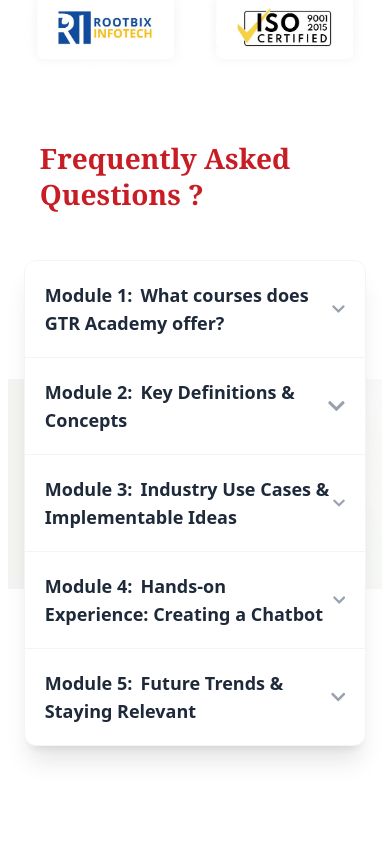
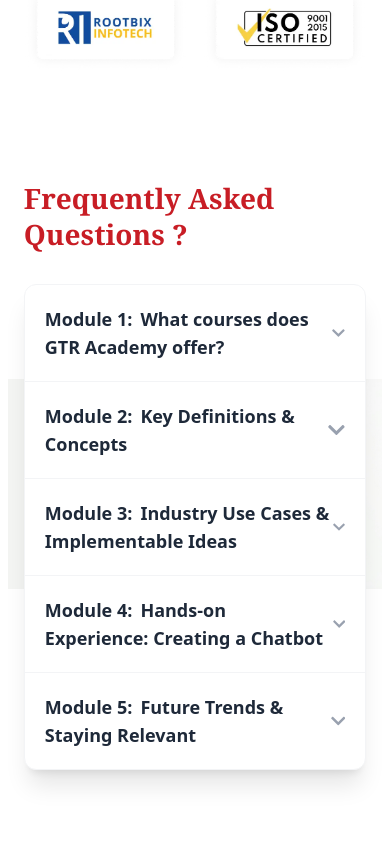
Before and after one commit to gtracademy/gtr_website_react, a React (Vite) app: page / in a window 390 px wide. Shown: the part 6860-7704 px from the top of the page. Built offline with nearby package versions, Linux system fonts and the light colour scheme; no server answers.

Commit message:
image updated

```diff
--- a/src/Components/Home/CourseFilter.jsx
+++ b/src/Components/Home/CourseFilter.jsx
@@ -8,11 +8,16 @@ import { useSearch } from "../ContextApi/SearchContext";
 import { RxCross2 } from "react-icons/rx";
 import { CiSearch } from "react-icons/ci";
 import { Link } from "react-router-dom";
+import BrochureForm from "../Models/BrochureForm";
 
 const CourseFilter = () => {
   const { courses, query, setQuery, setFilteredCourses, filteredCourses } =
     useSearch();
+
+  const [isModalOpens, setModalOpens] = useState(false);
+
   const [selectedCategory, setSelectedCategory] = useState("SAP Technical");
+  const [selectedCourse, setSelectedCourse] = useState(null);
 
   // ✅ Extract unique categories dynamically from API data (without "All")
   const categories = useMemo(() => {
@@ -34,6 +39,7 @@ const CourseFilter = () => {
   };
 
   return (
+    <>
       <div className="px-4 min-h-screen font-sans py-6 sm:py-8">
         {/* Header */}
         <div className="flex flex-col md:flex-row md:items-center md:justify-between gap-4 mb-8">
@@ -95,7 +101,9 @@ const CourseFilter = () => {
                         </span>
                       </div>
                       <div className="flex flex-col">
-                      <span className="font-medium">{course.courseTitle}</span>
+                        <span className="font-medium">
+                          {course.courseTitle}
+                        </span>
                         <span className="text-xs text-gray-500">
                           {course.courseCategory || "General"}
                         </span>
@@ -127,7 +135,7 @@ const CourseFilter = () => {
 
         {/* Course Cards Grid */}
         <div className="grid grid-cols-1 sm:grid-cols-2 lg:grid-cols-3 xl:grid-cols-4 gap-6">
-        {filteredCoursess.map((course, index) => (
+          {filteredCoursess?.map((course, index) => (
             <div
               key={index}
               className="relative w-full h-auto overflow-hidden rounded-xl shadow-lg group cursor-pointer transition-transform duration-300 hover:scale-[1.015]"
@@ -187,17 +195,18 @@ const CourseFilter = () => {
                 <div className="p-3 sm:p-4">
                   <div className="text-sm sm:text-sm font-semibold font-sans text-[#004c7d]">
                     <span>Course Fee: </span>₹
-                  {course.courseDiscount?.online || "N/A"}
+                    {course?.courseDiscount?.online || "N/A"}
                   </div>
                 </div>
 
                 {/* Buttons */}
                 <div className="flex gap-2 p-3 sm:p-4">
                   <a
-                  href={course.courseBrochure || "#"}
-                  target="_blank"
-                  rel="noopener noreferrer"
                     className="bg-[#364d9d] text-white px-2 sm:px-3 py-1.5 sm:py-2 rounded w-full text-sm font-semibold font-sans transform hover:scale-105 transition-transform duration-300 flex items-center justify-center gap-2"
+                    onClick={() => {
+                      setSelectedCourse(course?.courseBrochure || "#");
+                      setModalOpens(true);
+                    }}
                   >
                     Brochure <BsDownload />
                   </a>
@@ -213,6 +222,12 @@ const CourseFilter = () => {
           ))}
         </div>
       </div>
+      <BrochureForm
+        isOpen={isModalOpens}
+        onClose={() => setModalOpens(false)}
+        brochureUrl={selectedCourse}
+      />
+    </>
   );
 };
 
--- a/src/Components/Home/FAQSection.jsx
+++ b/src/Components/Home/FAQSection.jsx
@@ -42,11 +42,11 @@ const FAQSection = () => {
   };
 
   return (
-    <div className="relative h-[45rem] px-4 sm:px-6 lg:px-8 bg-[url('/FAQ-bg.png')] bg-contain bg-right w-full bg-no-repeat">
+    <div className="relative h-[45rem] px-4 sm:px-6 lg:px-8 bg-[url('/FAQ-bg.png')] bg-contain bg-right w-full bg-no-repeat p-14">
       <div className="w-full relative z-10 flex flex-col lg:flex-row items-center lg:space-x-12">
         {/* Left Section - FAQ Content */}
-        <div className="lg:w-1/2 w-full pr-0 lg:pr-10 mb-12 lg:mb-0">
-          <h2 className="text-4xl font-extrabold text-[#C81D25] font-serif mb-8 p-4">
+        <div className="lg:w-1/2 w-full pr-0 lg:pr-10 mb-12 lg:mb-0 pb-12">
+          <h2 className="text-4xl font-extrabold text-[#C81D25] font-serif mb-8 ">
             Frequently Asked Questions ?
           </h2>
 
--- a/src/Components/Models/BrochureForm.jsx
+++ b/src/Components/Models/BrochureForm.jsx
@@ -4,6 +4,9 @@ import { ToastContainer, toast } from "react-toastify";
 import "react-toastify/dist/ReactToastify.css";
 
 const BrochureForm = ({ isOpen = true, onClose, brochureUrl }) => {
+
+  console.log(brochureUrl);
+
   const [formData, setFormData] = useState({
     fullName: "",
     email: "",
```
Also changed, not shown: 32 other files (tests, documents, lock files or other folders). Lines whose indentation alone changed are shown as unchanged.
